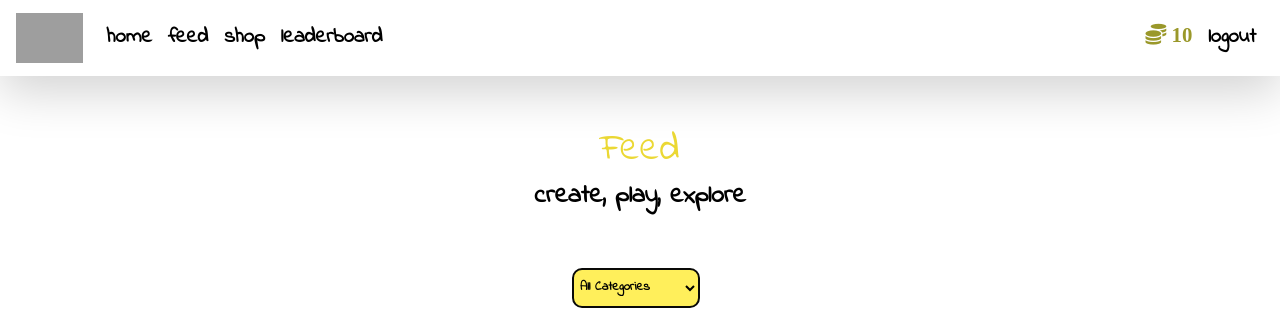
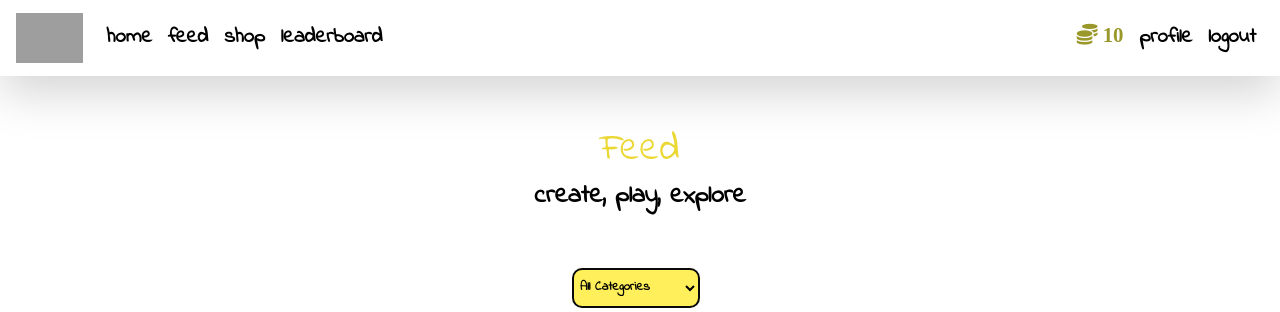
Before and after one commit to James-h95/Webdev-project, a Flask app: page /feed in a window 1280 px wide. Shown: the top 312 px of the page. Run offline with Flask 3, Linux system fonts and the light colour scheme; the visitor is signed in with stand-in values (Sample User, id 1); data that the repository does not hold is empty; some libraries are stand-ins or nearby versions; grey boxes are pictures that could not be loaded.

Commit message:
Profile page that displays current user details along  with some basic stats to allow users to view each other's profile

```diff
--- a/application/routes.py
+++ b/application/routes.py
@@ -4,7 +4,6 @@ from application.models import Item, User, Message, Game
 from application.forms import RegisterForm, CreateGameForm,LoginForm
 from flask_login import login_user, logout_user, login_required, current_user
 import datetime
-from flask import request
 
 @app.route('/')
 @app.route('/home')
@@ -92,3 +91,11 @@ def logout_page():
     logout_user()
     flash("You have logged out!",category='info')
     return redirect(url_for("home_page"))
+
+# profile page
+@app.route('/profile', methods=['GET', 'POST'])
+@login_required
+def profile_page():
+    user = current_user
+    games_created = Game.query.filter_by(creator_id = user.id).count()
+    return render_template('profile.html', user = user, games_created = games_created)
--- a/application/templates/base.html
+++ b/application/templates/base.html
@@ -53,6 +53,9 @@
                         {{ current_user.balance }}
                       </i>
                   </a>
+                </li>
+                <li class="nav-item">
+                  <a class="nav-link" href="{{ url_for('profile_page') }}">profile</a>
                 </li>
                 <li class="nav-item">
                     <a class="nav-link" href="{{ url_for('logout_page') }}">logout</a>
```
